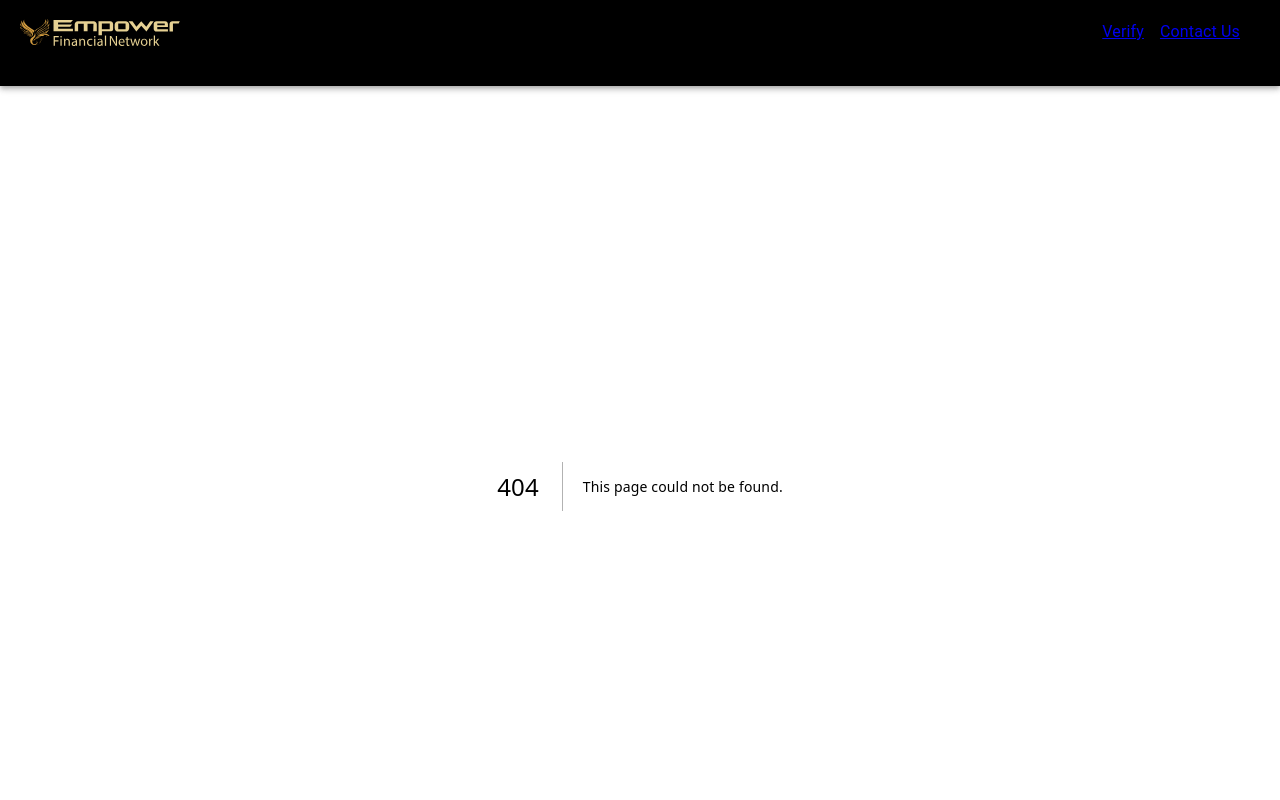
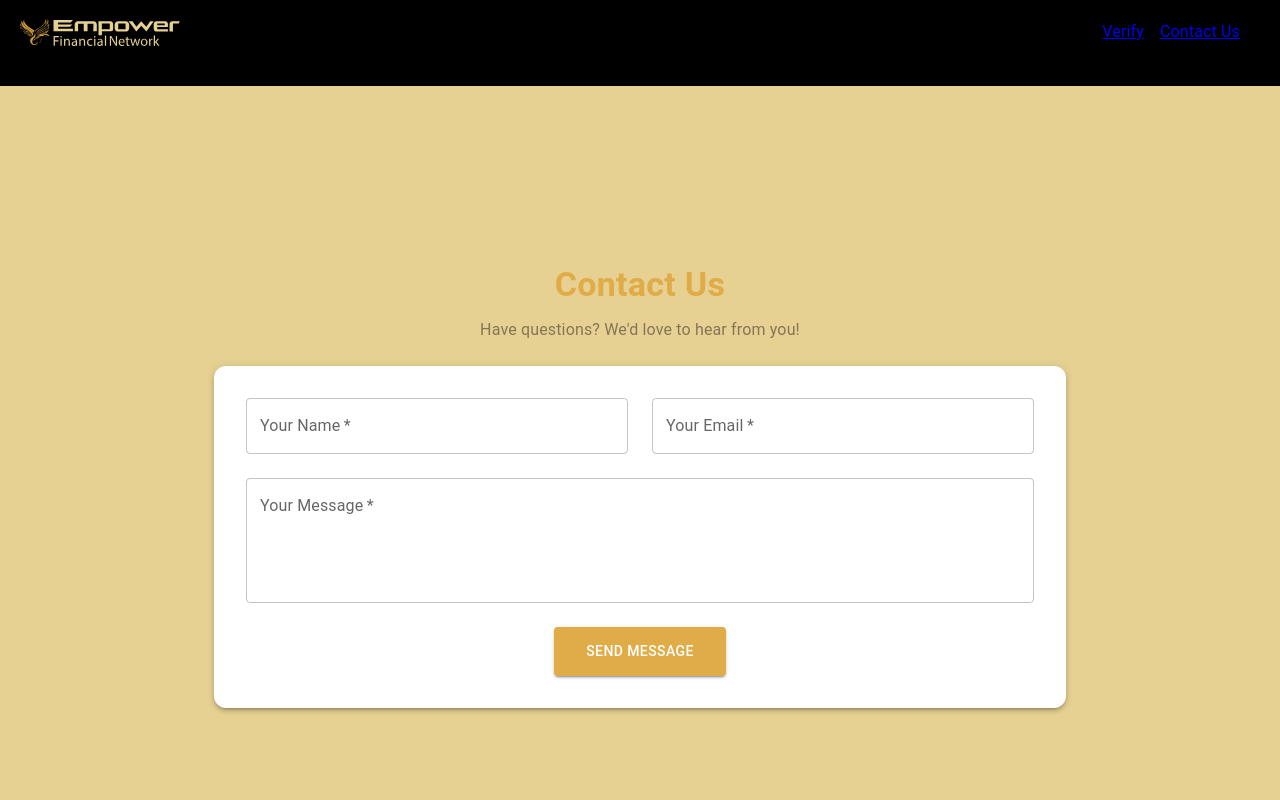
Before and after one commit to jprix/empower-fe-js, a Next.js app: page /contact in a window 1280 px wide. Before the commit this address had no page. Shown: the top 800 px of the page. Built offline with nearby package versions, Linux system fonts and the light colour scheme; what launchdarkly-react-client-sdk would draw is missing.

Commit message:
added readme

```diff
--- a/components/Header.jsx
+++ b/components/Header.jsx
@@ -78,7 +78,7 @@ export default function Header() {
               </Typography>
             </Link>
 
-            <Link href="/contact-us" passHref>
+            <Link href="/contact" passHref>
               <Typography
                 sx={{
                   color: "var(--color-secondary)",
@@ -123,7 +123,7 @@ export default function Header() {
                 />
               </ListItem>
             </Link>
-            <Link href="/contact-us" passHref>
+            <Link href="/contact" passHref>
               <ListItem button>
                 <ListItemText
                   primary="Contact Us"
--- /dev/null
+++ b/pages/contact.jsx
@@ -0,0 +1,131 @@
+import React, { useState } from "react";
+import {
+  Box,
+  Button,
+  Container,
+  Grid,
+  TextField,
+  Typography,
+  useTheme,
+} from "@mui/material";
+
+const ContactPage = () => {
+  const theme = useTheme(); // Get the theme for consistent styling
+
+  const [formData, setFormData] = useState({
+    name: "",
+    email: "",
+    message: "",
+  });
+
+  const handleChange = (e) => {
+    setFormData({ ...formData, [e.target.name]: e.target.value });
+  };
+
+  const handleSubmit = (e) => {
+    e.preventDefault();
+    console.log("Form submitted:", formData);
+    alert("Message sent successfully!");
+  };
+
+  return (
+    <Box
+      sx={{
+        backgroundColor: theme.palette.background.default,
+        minHeight: "100vh",
+        display: "flex",
+        alignItems: "center",
+        justifyContent: "center",
+        py: 5,
+      }}
+    >
+      <Container maxWidth="md">
+        <Typography
+          variant="h4"
+          fontWeight={700}
+          gutterBottom
+          align="center"
+          color={theme.palette.primary.main}
+        >
+          Contact Us
+        </Typography>
+        <Typography variant="body1" align="center" sx={{ opacity: 0.7, mb: 3 }}>
+          Have questions? We'd love to hear from you!
+        </Typography>
+
+        <Box
+          component="form"
+          onSubmit={handleSubmit}
+          sx={{
+            backgroundColor: theme.palette.background.paper,
+            boxShadow: theme.shadows[3],
+            p: 4,
+            borderRadius: "12px",
+          }}
+        >
+          <Grid container spacing={3}>
+            {/* Name Field */}
+            <Grid item xs={12} md={6}>
+              <TextField
+                fullWidth
+                label="Your Name"
+                name="name"
+                value={formData.name}
+                onChange={handleChange}
+                required
+              />
+            </Grid>
+
+            {/* Email Field */}
+            <Grid item xs={12} md={6}>
+              <TextField
+                fullWidth
+                label="Your Email"
+                type="email"
+                name="email"
+                value={formData.email}
+                onChange={handleChange}
+                required
+              />
+            </Grid>
+
+            {/* Message Field */}
+            <Grid item xs={12}>
+              <TextField
+                fullWidth
+                label="Your Message"
+                name="message"
+                value={formData.message}
+                onChange={handleChange}
+                required
+                multiline
+                rows={4}
+              />
+            </Grid>
+
+            {/* Submit Button */}
+            <Grid item xs={12}>
+              <Button
+                type="submit"
+                variant="contained"
+                sx={{
+                  backgroundColor: theme.palette.primary.main,
+                  color: "white",
+                  px: 4,
+                  py: 1.5,
+                  "&:hover": { backgroundColor: theme.palette.primary.dark },
+                  display: "block",
+                  mx: "auto",
+                }}
+              >
+                Send Message
+              </Button>
+            </Grid>
+          </Grid>
+        </Box>
+      </Container>
+    </Box>
+  );
+};
+
+export default ContactPage;
```
Also changed, not shown: public/experimentation.png (added), 1 other file (tests, documents, lock files or other folders).
